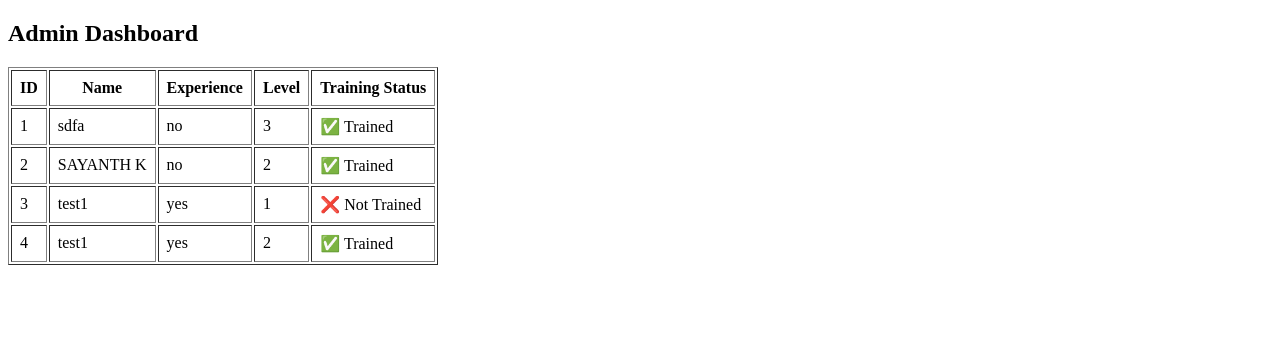
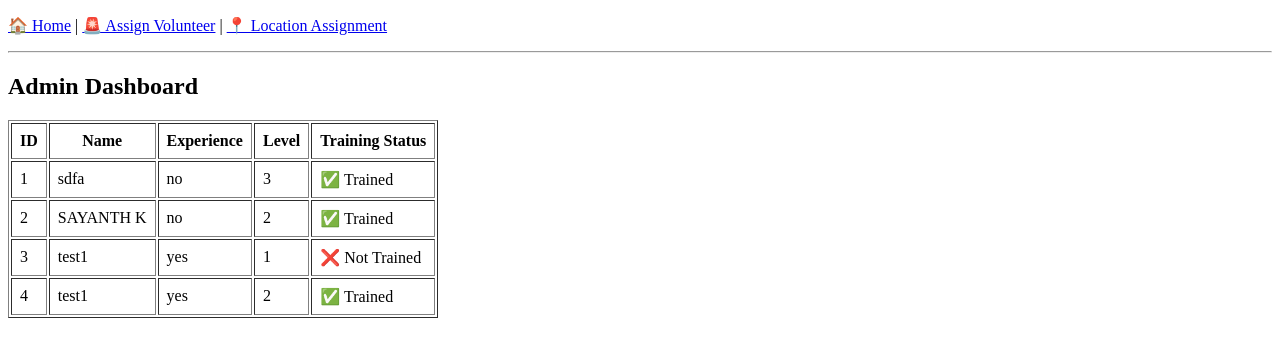
Before and after one commit to sayanthk/disaster-volunteer-management, a Flask app: page /admin in a window 1280 px wide. Shown: the top 357 px of the page. Run offline with Flask 3, Linux system fonts and the light colour scheme; data comes from the database, SQL or seed files in the repository.

Commit message:
pages linked

```diff
--- a/templates/admin.html
+++ b/templates/admin.html
@@ -4,6 +4,13 @@
     <title>Admin Dashboard</title>
 </head>
 <body>
+    <p>
+    <a href="/">🏠 Home</a> |
+    <a href="/assign">🚨 Assign Volunteer</a> |
+    <a href="/locationassign">📍 Location Assignment</a>
+</p>
+<hr>
+
     <h2>Admin Dashboard</h2>
 
     <table border="1" cellpadding="8">
--- a/templates/assign.html
+++ b/templates/assign.html
@@ -4,6 +4,12 @@
     <title>Volunteer Assignment</title>
 </head>
 <body>
+    <p>
+    <a href="/">🏠 Home</a> |
+    <a href="/admin">🛂 Admin Dashboard</a>
+</p>
+<hr>
+
     <h2>Assign Volunteer to Disaster</h2>
 
     <form method="POST">
--- a/templates/locationassign.html
+++ b/templates/locationassign.html
@@ -4,6 +4,12 @@
     <title>Location Based Assignment</title>
 </head>
 <body>
+    <p>
+    <a href="/">🏠 Home</a> |
+    <a href="/admin">🛂 Admin Dashboard</a>
+</p>
+<hr>
+
     <h2>Location Based Volunteer Assignment</h2>
 
     <form method="POST">
--- a/templates/register.html
+++ b/templates/register.html
@@ -4,6 +4,12 @@
     <title>Volunteer Registration</title>
 </head>
 <body>
+    <p>
+    <a href="/">🏠 Home</a> |
+    <a href="/dashboard">📊 Dashboard</a>
+</p>
+<hr>
+
     <h2>Volunteer Registration</h2>
 
     <form method="POST">
--- a/templates/training.html
+++ b/templates/training.html
@@ -4,6 +4,12 @@
     <title>Volunteer Training</title>
 </head>
 <body>
+    <p>
+    <a href="/">🏠 Home</a> |
+    <a href="/dashboard">📊 Dashboard</a>
+</p>
+<hr>
+
     <h2>Mandatory Disaster Training</h2>
 
     <p>
```
Also changed, not shown: templates/dashboard.html (+7 -0 lines).
